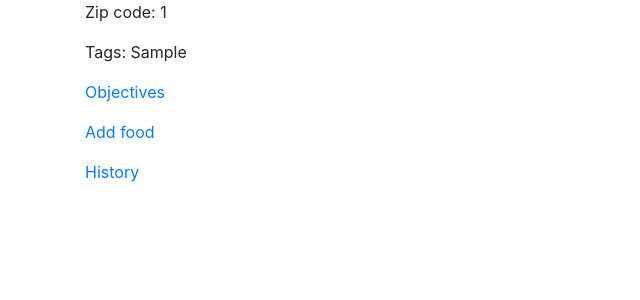
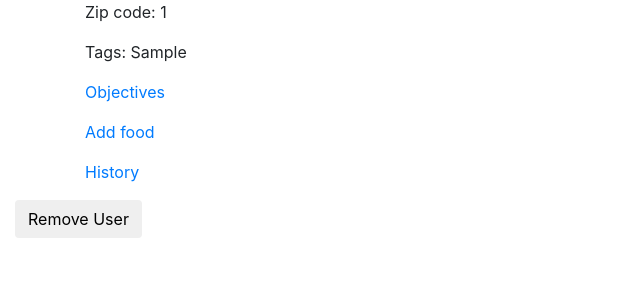
Before and after one commit to antontortosa/MacroCalculator, a Django app: page /profile/1/ in a window 1280 px wide. Shown: the part 342-642 px from the top of the page, without its empty margins (0-640 px from the left). Run offline with Django 3.2, Linux system fonts and the light colour scheme; tables that the repository leaves empty hold one stand-in row (values such as "Sample post"); some libraries are stand-ins or nearby versions.

Commit message:
Delete user

```diff
--- a/MacroCalculator/app_1/templates/app_1/user_prof.html
+++ b/MacroCalculator/app_1/templates/app_1/user_prof.html
@@ -20,4 +20,12 @@
     <p><a href="add_food">Add food</a></p>
     <p><a href="history">History</a></p>
 </div>
+
+<div class="container-fluid">
+    <form action="/profile/{{user.id}}/remove_user" method="post">
+        {% csrf_token %}
+        <button type="submit" class="btn btn-default">Remove User</button>
+    </form>
+
+</div>
 {% endblock %}
--- a/MacroCalculator/app_1/urls.py
+++ b/MacroCalculator/app_1/urls.py
@@ -23,13 +23,15 @@ urlpatterns = [
     # ex: /profile/5/add_food/4/add_ingredient
     url(r'^profile/(?P<user_id>[0-9]+)/add_food/(?P<item_id>[0-9]+)/add_ingredient$', views.add_ingredient,
         name='add_ingredient'),
+    url(r'^profile/(?P<user_id>[0-9]+)/remove_user$', views.remove_user, name='remove_user'),
 
     url(r'^profile/(?P<user_id>[0-9]+)/objective/$', views.objective, name='objective'),
 
     # ex: /login
     url(r'^login/$', auth_views.login, {'template_name': 'app_1/login.html'}, name='login'),
     # ex: /logout
-    url(r'^logout/$', auth_views.logout, {'next_page': '/'}, name='logout'),
+    url(r'^logout/$', auth_views.logout, {'next_page': '/'}, name='logout')
+
 
 
 ]
--- a/MacroCalculator/app_1/views.py
+++ b/MacroCalculator/app_1/views.py
@@ -173,12 +173,14 @@ def edit_profile(request):
     #TODO: Mostrar formulario con los campos actuales y actualizar solo los que hayan cambiado
 
 
-def remove_user(request):
-    user = get_object_or_404(Profile, pk=user_id)
-    if resquest.method == 'POST':
-        #user.profile.isActive = False
-        user.save()
-    return render(request, 'app_1/.html')
+def remove_user(request, user_id):
+    profile = get_object_or_404(Profile, pk=user_id)
+    if request.method == 'POST':
+        profile.user.is_active = False
+        profile.user.save()
+        profile.save()
+
+    return redirect('/')
 
 
 
```
